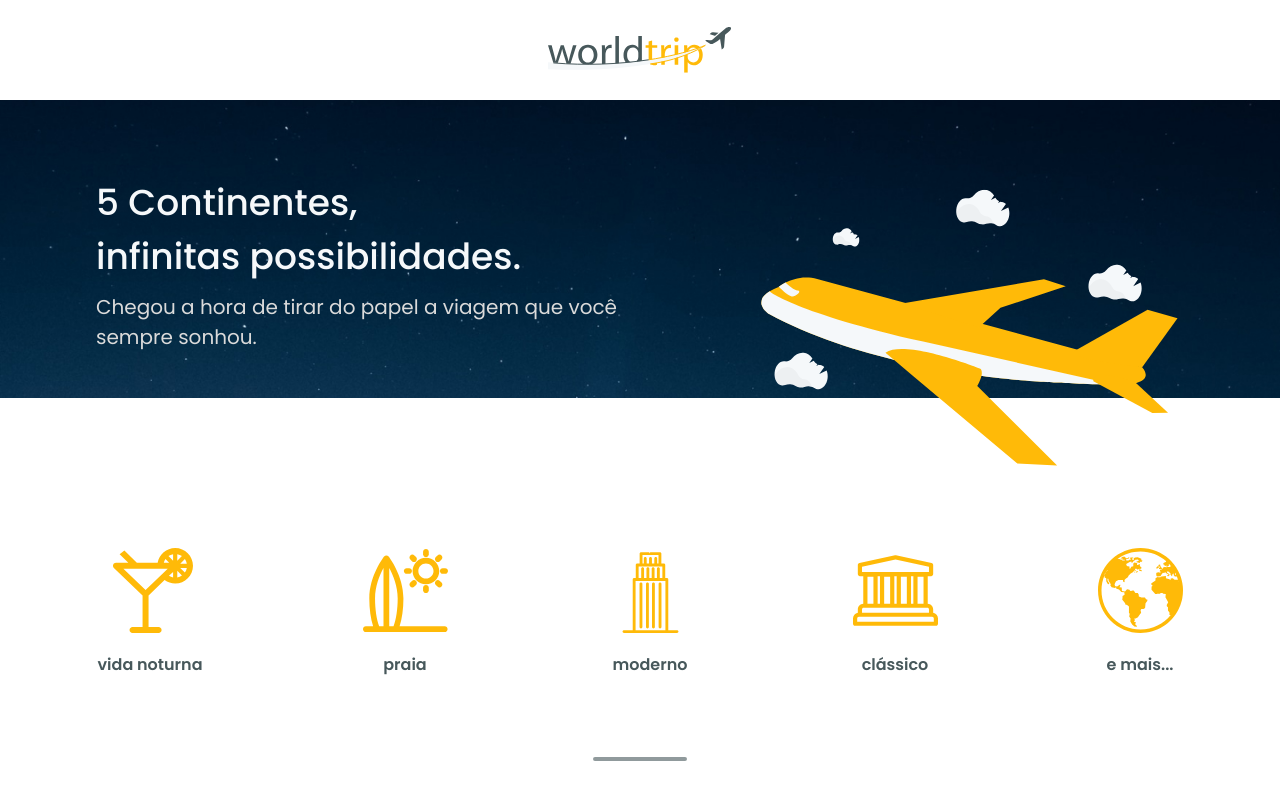
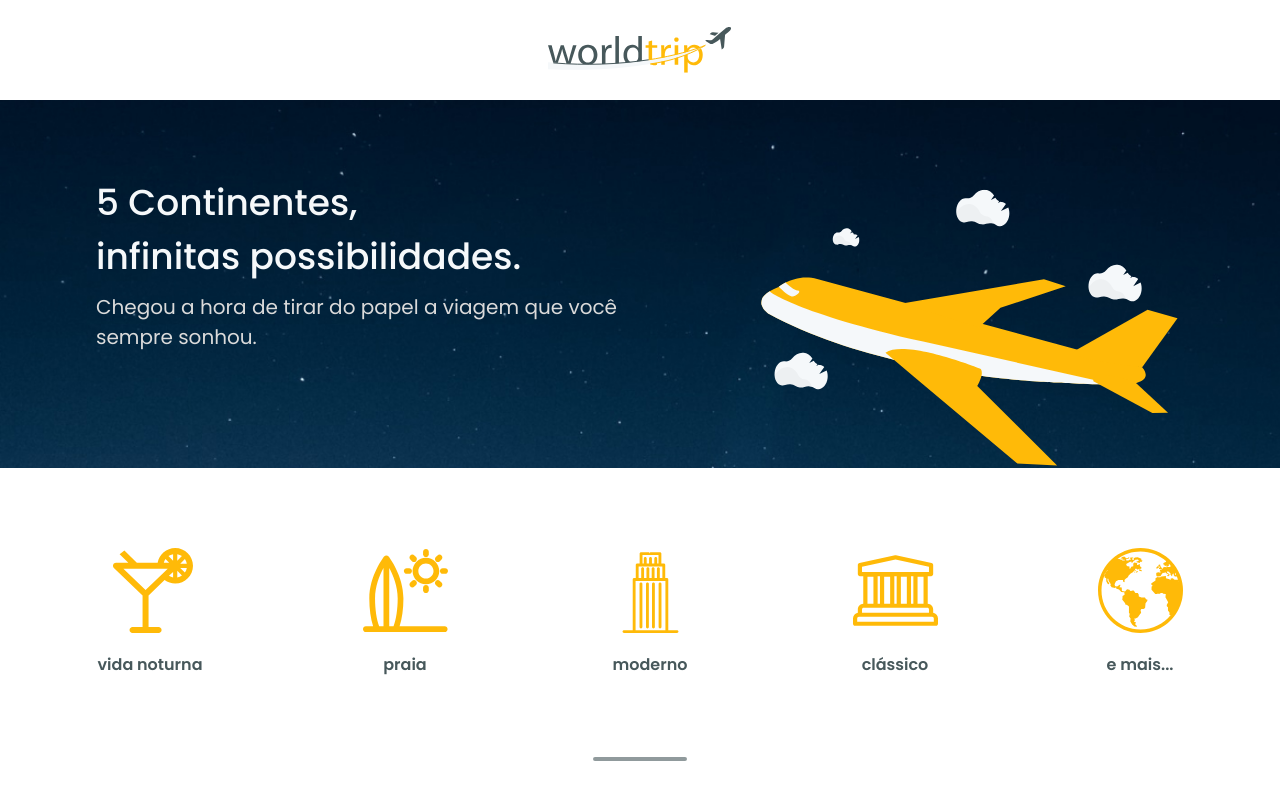
Before and after one commit to ryanalencar/world_trip, a Next.js app: page / in a window 1280 px wide. Shown: the top 800 px of the page. Built offline with nearby package versions, Linux system fonts and the light colour scheme.

Commit message:
📃 docs: readme

```diff
--- a/src/components/Banner/index.tsx
+++ b/src/components/Banner/index.tsx
@@ -5,7 +5,7 @@ export default function Banner() {
     <Container
       bgImage="url('/images/banner_home.jpg')"
       bgRepeat="no-repeat"
-      bgSize="contain"
+      bgSize="cover"
       w="100%"
       maxW="100%"
       h="368px">
```
Also changed, not shown: 1 other file (tests, documents, lock files or other folders).
